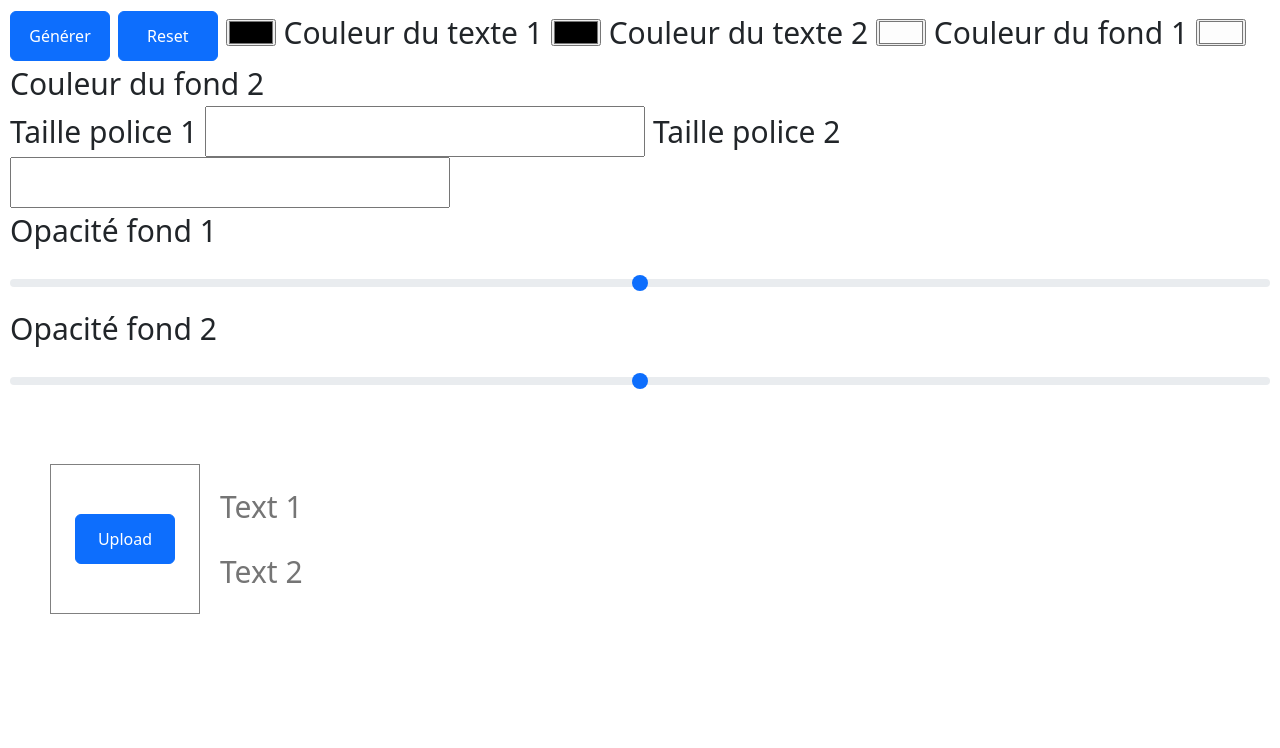
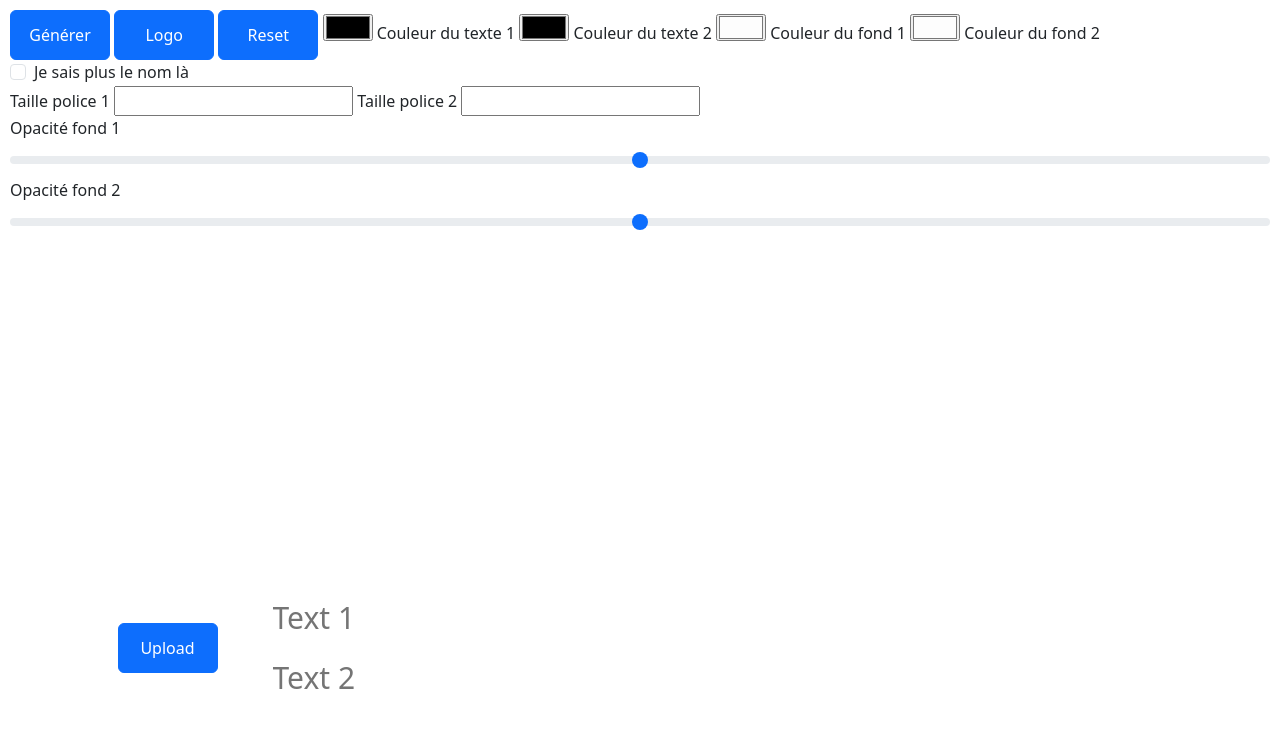
Before and after one commit to theoblin/Synthe, a plain HTML site: page Synthe/index.html in a window 1280 px wide. Drawn offline with nearby package versions, Linux system fonts and the light colour scheme.

Commit message:
Ajout mode

```diff
--- a/Synthe/index.html
+++ b/Synthe/index.html
@@ -25,6 +25,7 @@
         <nav>
 
             <button type="button" id="btn-image" class="btn btn-primary ">Générer</button> <!-- Génère l'image -->
+            <button type="button" id="btn-logo" class="btn btn-primary ">Logo</button>
             <button type="button" id="btn-reset" class="btn btn-primary ">Reset</button>  <!-- Reset la config -->
 
             <input type="color" id="text-1-color" name="head" value="black"  onchange="changeTextColor(this,'1')"/>
@@ -36,6 +37,13 @@
             <label for="head">Couleur du fond 1</label>
             <input type="color" id="fond-2-color" name="head" value="#fdfdfd" onchange="changeBackColor(this,'2')" />
             <label for="head">Couleur du fond 2</label>
+
+            <div class="form-check">
+                <input class="form-check-input" type="checkbox" value="" id="flexCheckDefault" onchange="changeMode(this)">
+                <label class="form-check-label" for="flexCheckDefault">
+                  Je sais plus le nom là
+                </label>
+              </div>
 
             <div>
                 <label for="head">Taille police 1</label>
@@ -65,7 +73,7 @@
                     <input id="file-input" type='file' class="inputFile visuallyhidden" onchange="readURL(this);"title="" />
                     <img id="blah" src="#" alt="" />
                 </div>
-                <div style="margin-left:10px" class="d-flex flex-column justify-content-center ">
+                <div  class="d-flex flex-column justify-content-center ">
                     <!-- TEXT 1 -->
                     <div class="text-1-bloc">
                         <div class="input-sizer text-1-input">
@@ -93,6 +101,11 @@
         $('#file-input').trigger('click');
     });
 
+    $('#btn-logo').on('click', function (e) {
+        e.preventDefault();
+        $('#file-input').trigger('click');
+    });
+
     // - Changer la couleur du texte
     function changeTextColor(e,nb){
         $(".color-"+nb).css({ 'color': document.getElementById('text-'+nb+'-color').value });
@@ -107,6 +120,11 @@
     function changeBackColor(e,nb){
         console.log(".text-"+nb)
         $(".text-"+nb+"-bloc").css({ 'background-color': document.getElementById('fond-'+nb+'-color').value });
+    }
+
+    // - mode dactylo
+    function changeMode(checkbox) {
+            $(".bloc-left").toggleClass("up");
     }
 
     // - Changer l'opacité du fond
--- a/Synthe/style.css
+++ b/Synthe/style.css
@@ -6,25 +6,25 @@ html{
 body{
     height: 100%;
     background-color: rgba(255,255,255,0);
-    font-size: 30px;
 }
-#test{
+#page{
     height: 100%;
     background-color: rgba(255,255,255,0);
+}
+#scene{
+  font-size: 30px;
 }
 
 nav{
     margin:10px
 }
 .bloc-left{
-    margin: 50px;
+    margin-left: 70px;
+    margin-bottom: 55px;
 }
 .logo{
-    outline: 1px solid grey;
-    outline-offset: -1px;
-    width: 150px;
-    height: 150px;
-    box-sizing: border-box;
+    width: 195px;
+    height: 195px;
 }
 
 button{
@@ -79,6 +79,7 @@ button{
   min-width: 1em;
   grid-area: 1/2;
   font: inherit;
+  padding: 0.25em;
   margin: 0;
   resize: none;
   background: none;
@@ -100,3 +101,7 @@ button{
 .color-2{
   padding: 10px;
 }
+
+.up{
+  margin-bottom: 200px;
+}
```
